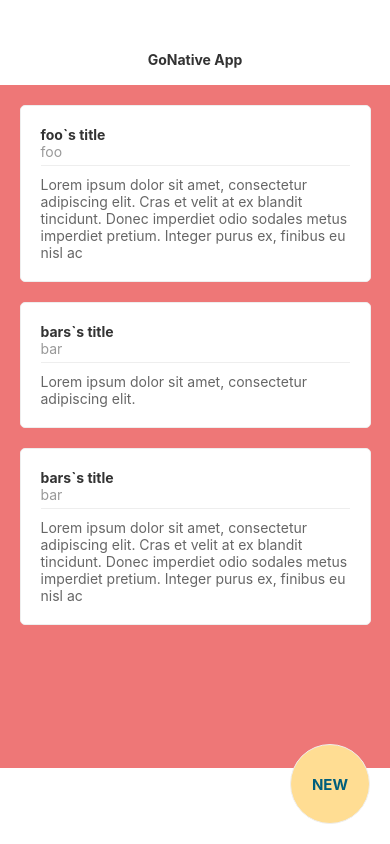
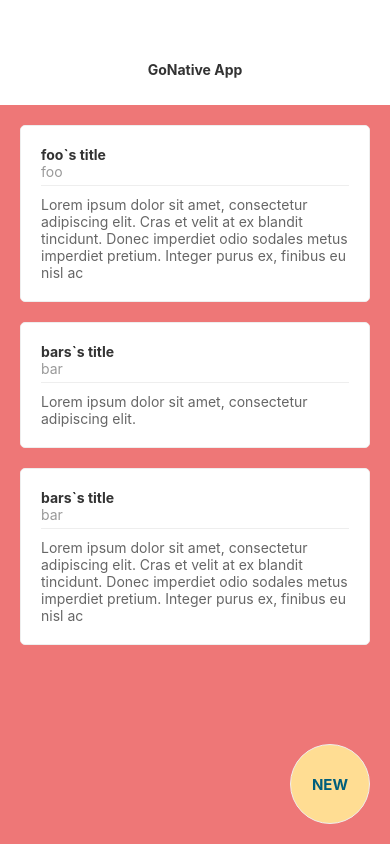
Before and after one commit to Walter-Cantori/goNative, a React Native app: screen / in a window 390 px wide. Built offline with nearby package versions, Linux system fonts and the light colour scheme.

Commit message:
add custom button component

```diff
--- /dev/null
+++ b/src/components/CustomButtom.js
@@ -0,0 +1,18 @@
+import React from 'react';
+import { Text, TouchableOpacity } from 'react-native';
+import PropTypes from 'prop-types';
+
+const CustomButton = ({ onPress, outterStyle, innerStyle, text }) => (
+  <TouchableOpacity onPress={onPress} style={outterStyle}>
+    <Text style={innerStyle}>{text}</Text>
+  </TouchableOpacity>
+);
+
+CustomButton.propTypes = {
+  onPress: PropTypes.func.isRequired,
+  outterStyle: PropTypes.any.isRequired,
+  innerStyle: PropTypes.any.isRequired,
+  text: PropTypes.string.isRequired,
+};
+
+export default CustomButton;
--- a/src/components/Posts.js
+++ b/src/components/Posts.js
@@ -12,14 +12,11 @@ import colors from '../assets/colors';
 const styles = StyleSheet.create({
   post: {
     backgroundColor: colors.postBg,
-    marginTop: 20,
-    marginLeft: 'auto',
-    marginRight: 'auto',
     padding: 20,
-    width: '90%',
     borderWidth: 1,
     borderColor: colors.borderColor,
     borderRadius: 5,
+    marginBottom: 20,
   },
   title: {
     color: colors.postTitle,
--- a/src/index.js
+++ b/src/index.js
@@ -11,30 +11,28 @@ import {
 
 import Posts from 'components/Posts';
 import colors from './assets/colors';
+import CustomButtom from './components/CustomButtom';
 
 const styles = StyleSheet.create({
   container: {
     flex: 1,
     justifyContent: 'flex-start',
   },
-  contentContainer: {
-    justifyContent: 'flex-start',
-    alignItems: 'center',
-    backgroundColor: colors.mainBg,
-    paddingBottom: 20,
-    minHeight: '90%',
+  headerView: {
+    flex: 1,
+    backgroundColor: colors.postBg,
+    marginTop: 35,
+    justifyContent: 'center',
   },
   header: {
     color: colors.headerColor,
     textAlign: 'center',
-    lineHeight: 50,
     fontWeight: 'bold',
   },
-  headerView: {
-    backgroundColor: colors.postBg,
-    marginTop: 35,
-    height: 50,
-    width: '100%',
+  scrollContainer: {
+    flex: 10,
+    backgroundColor: colors.mainBg,
+    padding: 20,
   },
   newPost: {
     borderWidth: 1,
@@ -57,14 +55,14 @@ const styles = StyleSheet.create({
   },
   modalContainer: {
     flex: 1,
-    flexDirection: 'column',
     justifyContent: 'center',
     alignItems: 'center',
     backgroundColor: colors.mainBg,
+    padding: 20,
   },
   inputs: {
     height: 40,
-    minWidth: '90%',
+    width: '100%',
     borderColor: colors.borderColor,
     backgroundColor: colors.postBg,
     borderWidth: 1,
@@ -74,7 +72,7 @@ const styles = StyleSheet.create({
   },
   textArea: {
     height: 100,
-    minWidth: '90%',
+    minWidth: '100%',
     borderColor: colors.borderColor,
     backgroundColor: colors.postBg,
     borderWidth: 1,
@@ -146,15 +144,15 @@ export default class App extends Component {
     };
   }
 
-  openModal() {
+  openModal = () => {
     this.setState({ createPost: true });
   }
 
-  closeModal() {
+  closeModal = () => {
     this.setState({ createPost: false });
   }
 
-  savePost() {
+  savePost = () => {
     const lastPost = this.state.posts.length;
     const id = this.state.posts[lastPost - 1].id + 1;
 
@@ -184,10 +182,9 @@ export default class App extends Component {
         <Modal
           visible={this.state.createPost}
           animationType="slide"
-          onRequestClose={() => this.closeModal()}
+          onRequestClose={() => this.closeModal}
         >
           <View style={styles.modalContainer}>
-            <View>
             <Text style={styles.formTitle}>Create New Post</Text>
             <TextInput
               style={styles.inputs}
@@ -210,28 +207,40 @@ export default class App extends Component {
             />
 
             <View style={styles.formButtons}>
-                <TouchableOpacity style={styles.savePostButton} title="Cancel" onPress={() => this.savePost()}>
-                  <Text style={styles.savePostTxt}>Save</Text>
-                </TouchableOpacity>
 
-                <TouchableOpacity style={styles.cancelPostButton}title="Save" onPress={() => this.closeModal()}>
-                  <Text style={styles.cancelPostTxt}>Cancel</Text>
-                </TouchableOpacity>
+              <CustomButtom
+                onPress={this.savePost}
+                outterStyle={styles.savePostButton}
+                innerStyle={styles.savePostTxt}
+                text="Save"
+              />
+
+              <CustomButtom
+                onPress={this.closeModal}
+                outterStyle={styles.cancelPostButton}
+                innerStyle={styles.cancelPostTxt}
+                text="Cancel"
+              />
             </View>
 
           </View>
-          </View>
+
         </Modal>
 
         <View style={styles.headerView}><Text style={styles.header}>GoNative App</Text></View>
 
-        <ScrollView contentContainerStyle={styles.contentContainer}>
+        <View style={styles.scrollContainer}>
+          <ScrollView>
             { posts.map(post => <Posts key={post.id} post={post} />)}
           </ScrollView>
+        </View>
 
-        <TouchableOpacity onPress={() => this.openModal()} style={styles.newPost}>
-          <Text style={styles.newPostButton}>NEW</Text>
-        </TouchableOpacity>
+        <CustomButtom
+          onPress={this.openModal}
+          outterStyle={styles.newPost}
+          innerStyle={styles.newPostButton}
+          text="NEW"
+        />
 
       </View>
     );
```
Lines whose indentation alone changed are shown as unchanged.
